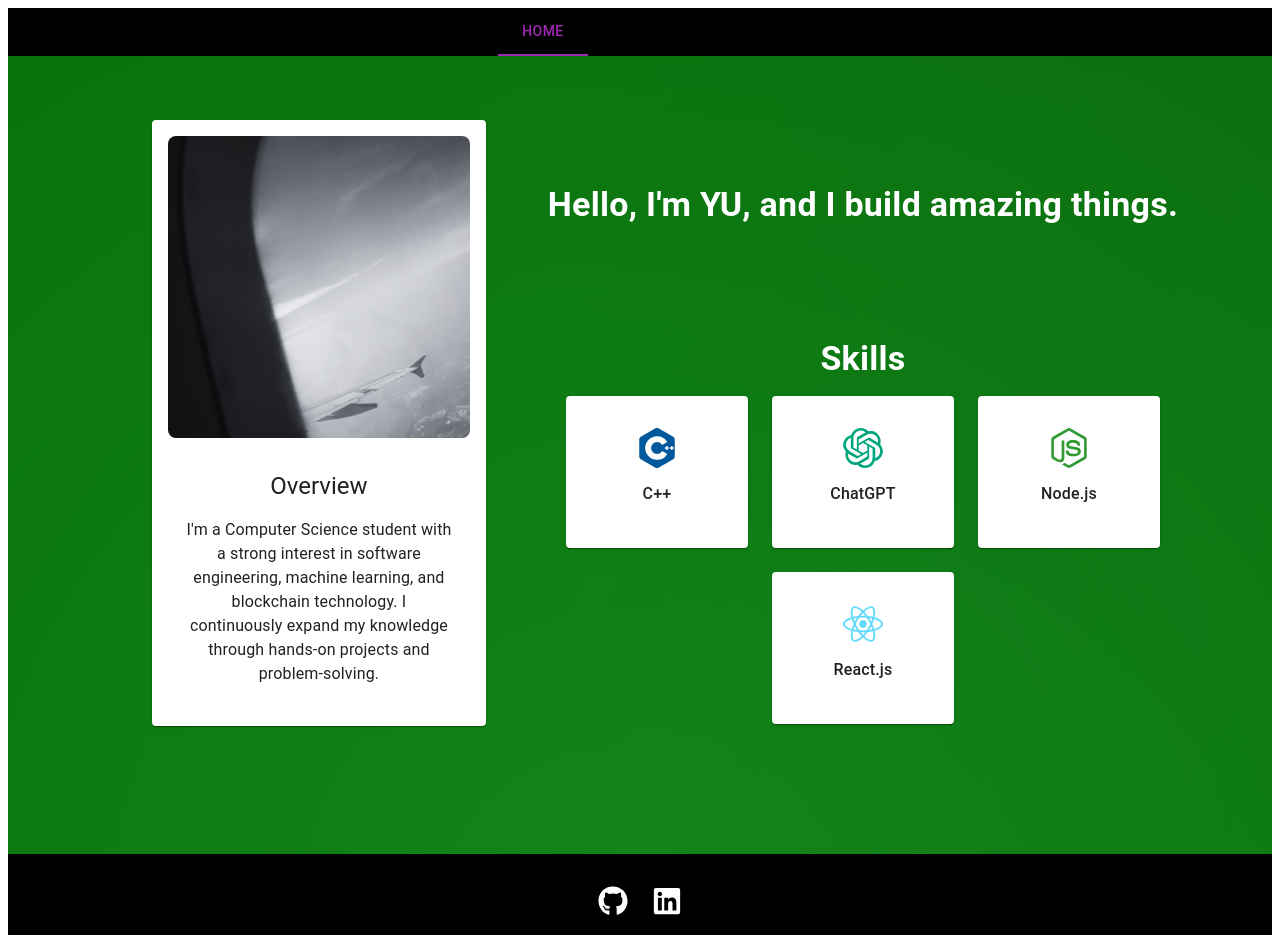
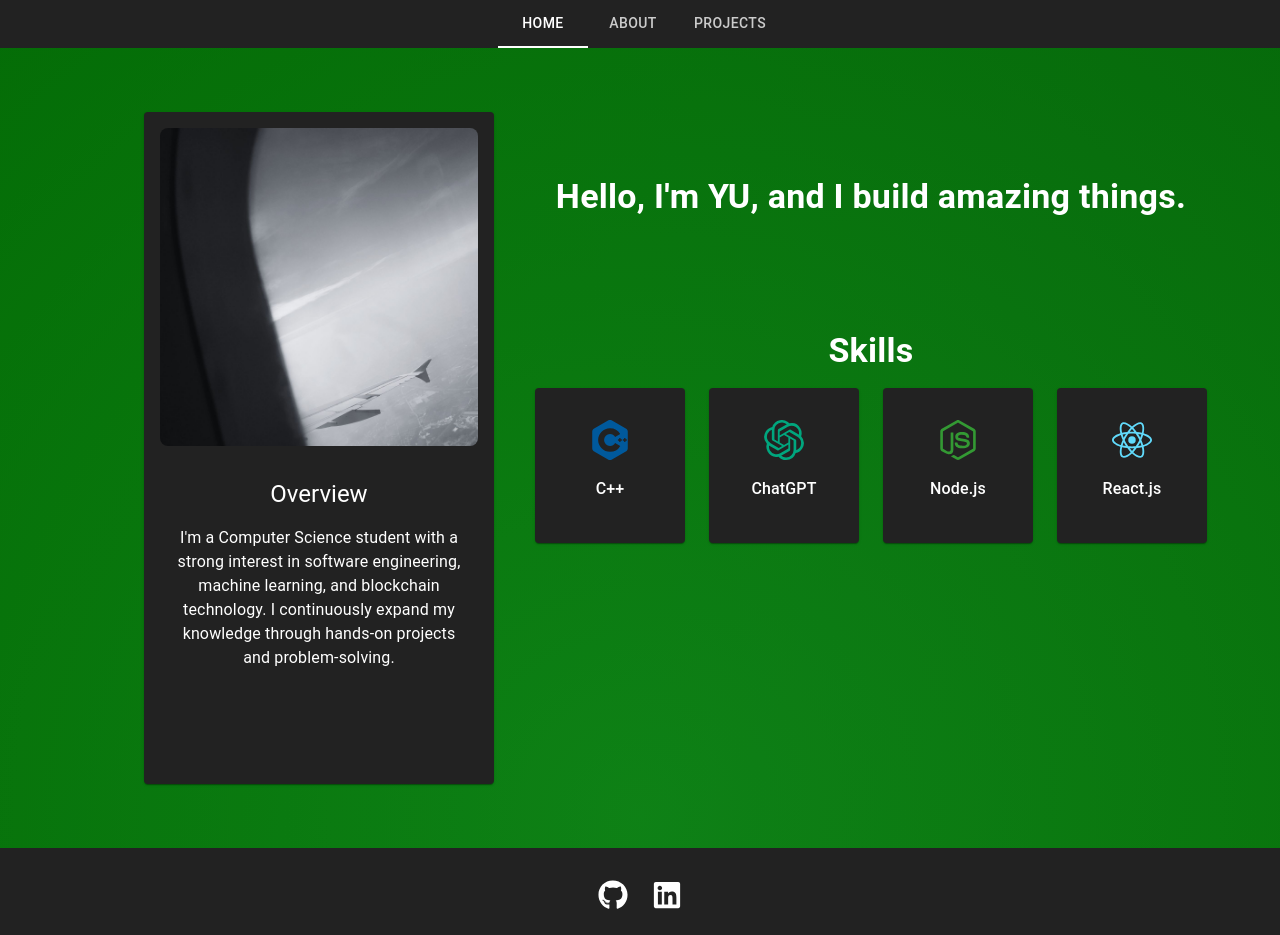
Before and after one commit to 21Yu/21Yu.github.io, a React (Vite) app in the folder mini-project/: page /#/ in a window 1280 px wide. Shown: the top 935 px of the page. Built offline with nearby package versions, Linux system fonts and the light colour scheme.

Commit message:
change footer, navbar and theme color

```diff
--- a/mini-project/src/App.jsx
+++ b/mini-project/src/App.jsx
@@ -1,17 +1,44 @@
+import { ThemeProvider, createTheme } from '@mui/material/styles';
+import CssBaseline from '@mui/material/CssBaseline';
 import { Routes, Route } from 'react-router-dom';
 import Home from './pages/Home';
 import About from './pages/About';
 import Projects from './pages/Projects';
+import Navbar from './components/Navbar';
+import Footer from './components/Footer'; // Ensure you have a Footer component
+
+// Define a dark theme with white text
+const theme = createTheme({
+  palette: {
+    primary: {
+      main: '#ffffff', // White text for Navbar and Tabs
+    },
+    secondary: {
+      main: '#00ff00', // Green secondary color (optional)
+    },
+    background: {
+      default: '#000000', // Black background for the entire page
+      paper: '#222222', // Dark gray for cards, modals, etc.
+    },
+    text: {
+      primary: '#ffffff', // White text
+      secondary: '#cccccc', // Light gray text
+    },
+  },
+});
 
 function App() {
   return (
-    <>
+    <ThemeProvider theme={theme}>
+      <CssBaseline /> {/* Ensures background and text color are applied globally */}
+      <Navbar />
       <Routes>
         <Route path="/" element={<Home />} />
         <Route path="/about" element={<About />} />
         <Route path="/projects" element={<Projects />} />
       </Routes>
-    </>
+      <Footer /> {/* Ensures the footer is styled properly */}
+    </ThemeProvider>
   );
 }
 
--- a/mini-project/src/components/Footer.jsx
+++ b/mini-project/src/components/Footer.jsx
@@ -8,10 +8,10 @@ const Footer = () => {
     <Box
       component="footer"
       sx={{
-        mt: 8,
+        // mt: 8,
         py: 4,
         textAlign: "center",
-        backgroundColor: 'black',
+        backgroundColor: '#222222',
         display: "flex",
         flexDirection: "column",
         alignItems: "center"
--- a/mini-project/src/components/Navbar.jsx
+++ b/mini-project/src/components/Navbar.jsx
@@ -1,6 +1,7 @@
 import * as React from "react";
 import { Tabs, Tab, Box } from "@mui/material";
 import { Link, useLocation } from "react-router-dom";
+
 
 export default function ColorTabs() {
   const location = useLocation();
@@ -11,12 +12,12 @@ export default function ColorTabs() {
   };
 
   return (
-    <Box sx={{ width: "100%", backgroundColor: 'black' }}>
+    <Box sx={{ width: "100%", backgroundColor: '#222222' }}>
       <Tabs
         value={value}
         onChange={handleChange}
-        textColor="secondary"
-        indicatorColor="secondary"
+        textColor="primary"
+        indicatorColor="primary"
         aria-label="navigation tabs"
         centered
       >
--- a/mini-project/src/pages/About.jsx
+++ b/mini-project/src/pages/About.jsx
@@ -20,7 +20,7 @@ function About() {
             animation: 'gradientFlow 15s linear infinite, gradientLayer 10s linear infinite',
             color: 'white'
         }}>
-            <Navbar />
+            {/* <Navbar /> */}
 
             {/* Main Content */}
             <Box sx={{ display: 'flex', flexDirection: 'column', alignItems: 'center', p: 8, gap: 4, flexGrow: 1 }}>
@@ -101,7 +101,7 @@ function About() {
             </Box>
 
             {/* Footer (Sticks to the bottom) */}
-            <Footer />
+            {/* <Footer /> */}
         </Box>
         {/* Keyframes Animation */}
         <style>
--- a/mini-project/src/pages/Home.jsx
+++ b/mini-project/src/pages/Home.jsx
@@ -20,7 +20,7 @@ function Home() {
       animation: 'gradientFlow 15s linear infinite, gradientLayer 10s linear infinite',
       color: 'white'
     }}>
-      <Navbar />
+      {/* <Navbar /> */}
 
       {/* Main Content */}
       <Box sx={{ display: 'flex', justifyContent: 'flex-start', flexGrow: 1, p: 8, ml: 10 }}>
@@ -52,7 +52,7 @@ function Home() {
       </Box>
 
       {/* Footer (Sticks to the bottom) */}
-      <Footer />
+      {/* <Footer /> */}
 
     </Box>
 
--- a/mini-project/src/pages/Projects.jsx
+++ b/mini-project/src/pages/Projects.jsx
@@ -20,7 +20,7 @@ function Projects() {
             animation: 'gradientFlow 15s linear infinite, gradientLayer 10s linear infinite',
             color: 'white'
           }}>
-                <Navbar />
+                {/* <Navbar /> */}
 
             <Box sx={{ display: 'flex', flexDirection: 'column', alignItems: 'center', p: 8, gap: 4, flexGrow: 1 }}>
                 {/* Projects Title */}
@@ -184,7 +184,7 @@ function Projects() {
                 </Grid2>
             </Box>
 
-            <Footer />
+            {/* <Footer /> */}
         </Box>
         {/* Keyframes Animation */}
         <style>
```
